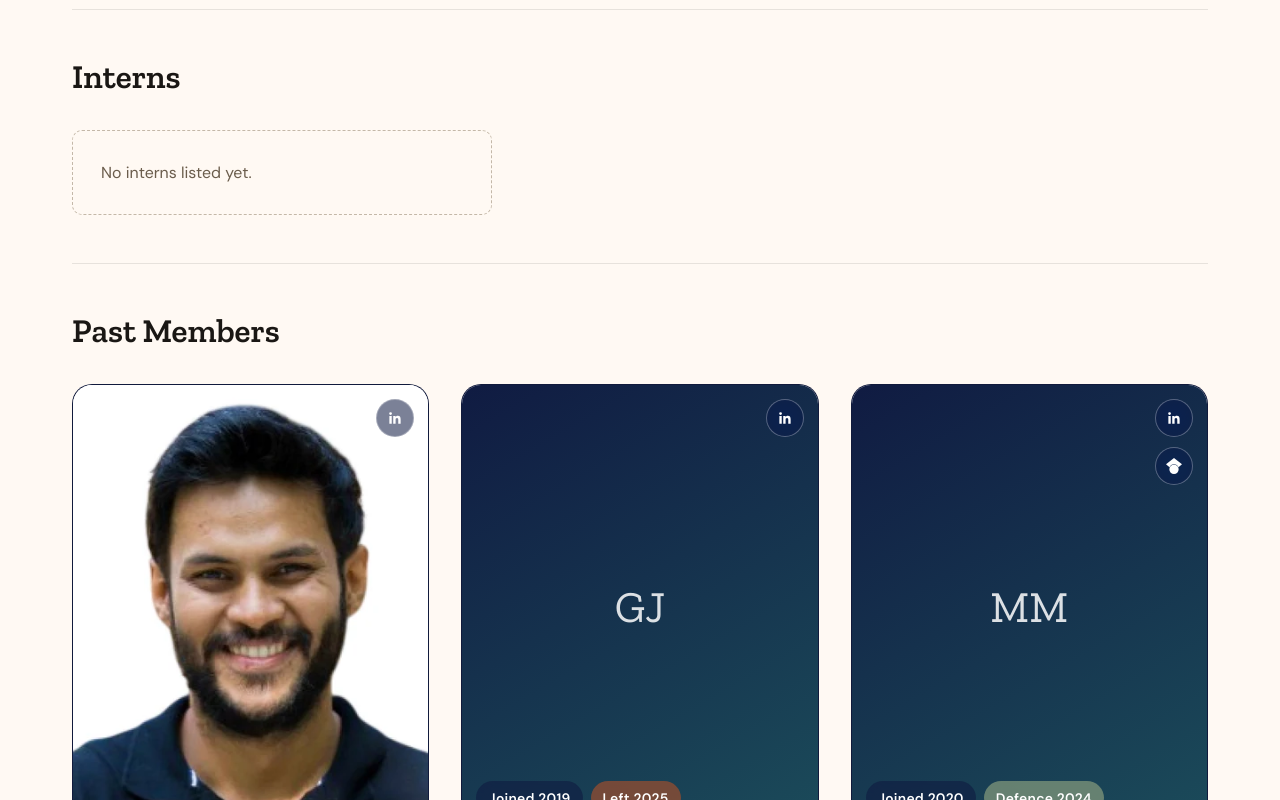
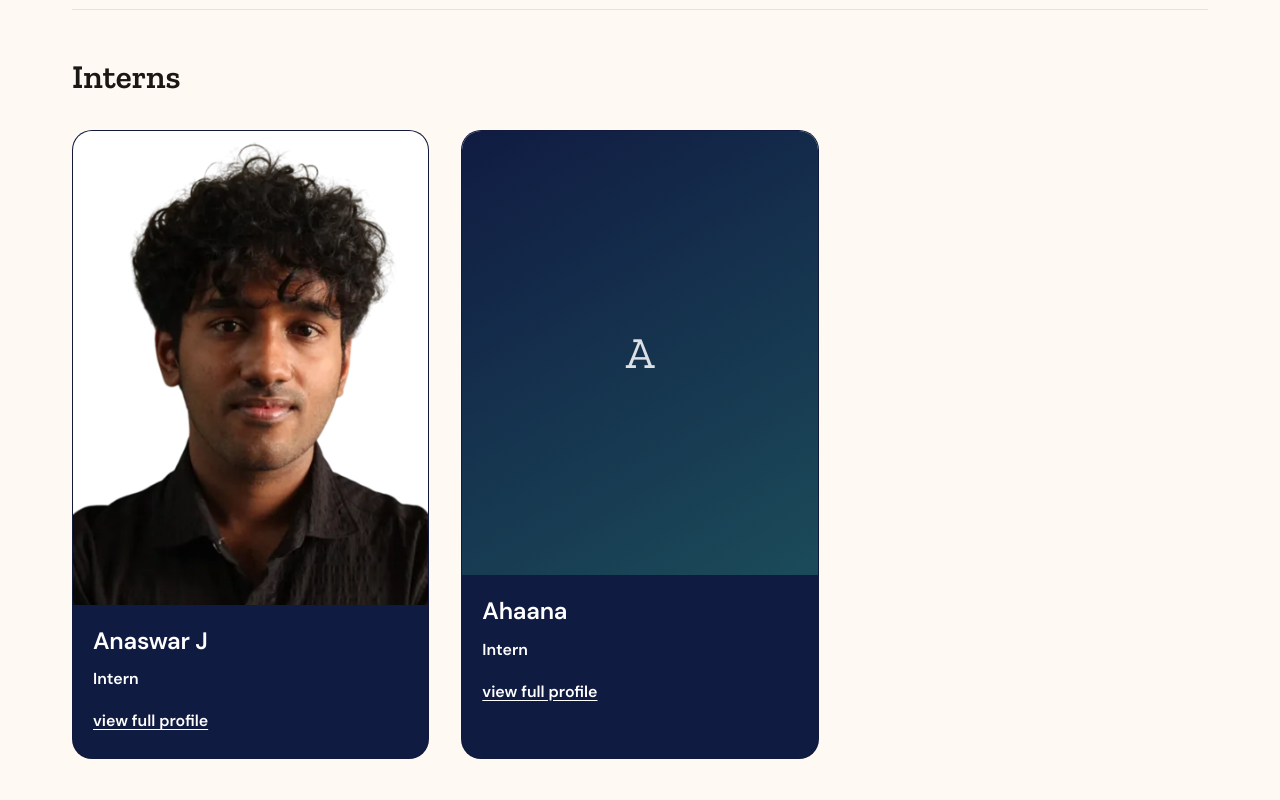
Before and after one commit to pixelprakash/dic-site, a React (Vite) app: page /people in a window 1280 px wide. Shown: the part 7780-8580 px from the top of the page. Built offline with nearby package versions, Linux system fonts and the light colour scheme; the HTML template or start-up script is replaced by a standard one.

Commit message:
added intern cards

```diff
--- a/src/data/peopleData.js
+++ b/src/data/peopleData.js
@@ -798,7 +798,38 @@ export const MEMBERS = {
       scholar: '',
     },
   ],
-  interns: [],
+  interns: [
+    {
+      id: 'anaswar-j',
+      name: 'Anaswar J',
+      role: 'Intern',
+      joinedYear: '',
+      bio: '',
+      fullBio: '',
+      tags: [],
+      interests: [],
+      photo: '/images/people/anaswar.webp',
+      email: '',
+      website: '',
+      linkedin: '',
+      scholar: '',
+    },
+    {
+      id: 'ahaana',
+      name: 'Ahaana',
+      role: 'Intern',
+      joinedYear: '',
+      bio: '',
+      fullBio: '',
+      tags: [],
+      interests: [],
+      photo: '',
+      email: '',
+      website: '',
+      linkedin: '',
+      scholar: '',
+    },
+  ],
   'past-members': [
     {
       id: 'chaitanya-solanki',
```
Also changed, not shown: public/images/people/anaswar.webp (added).
